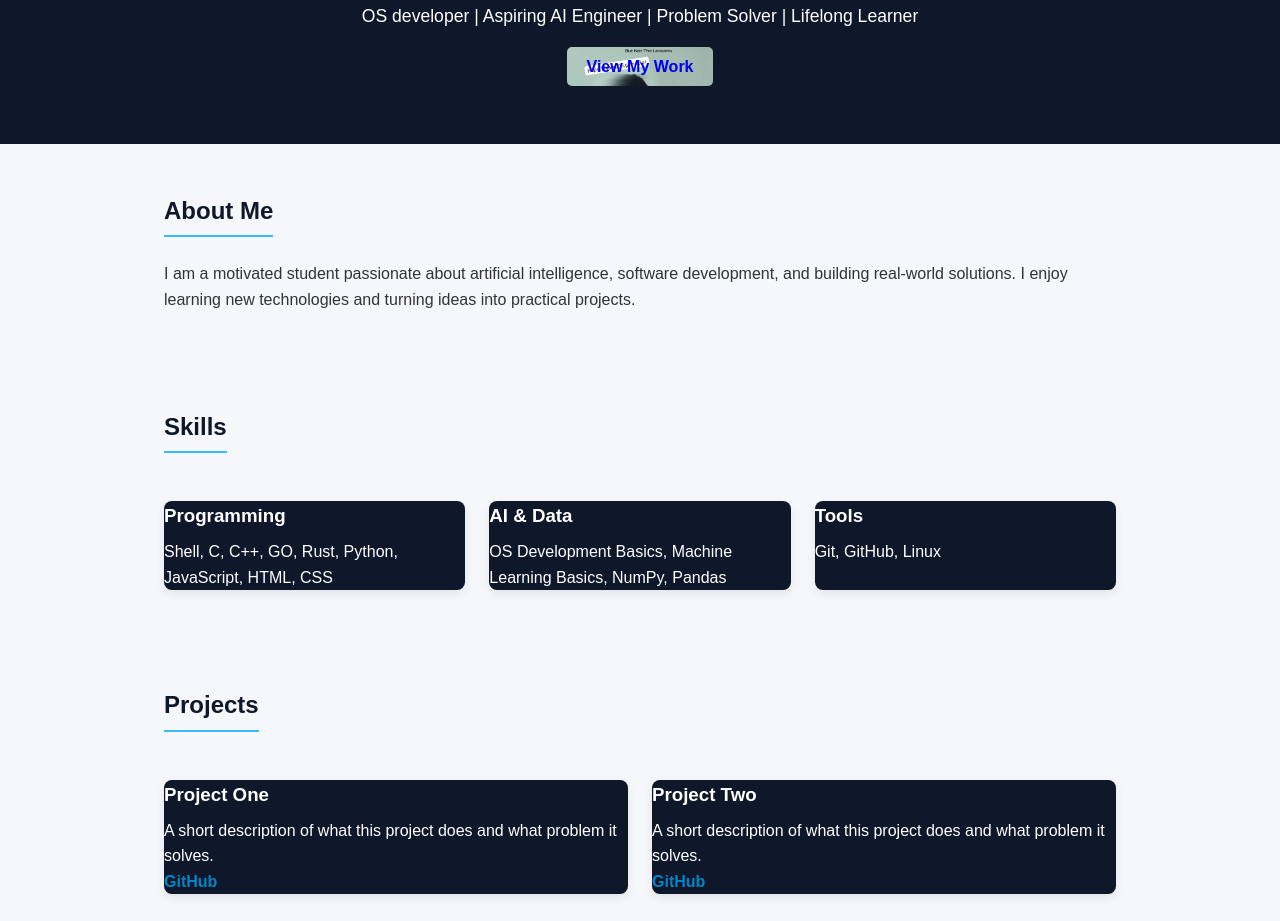
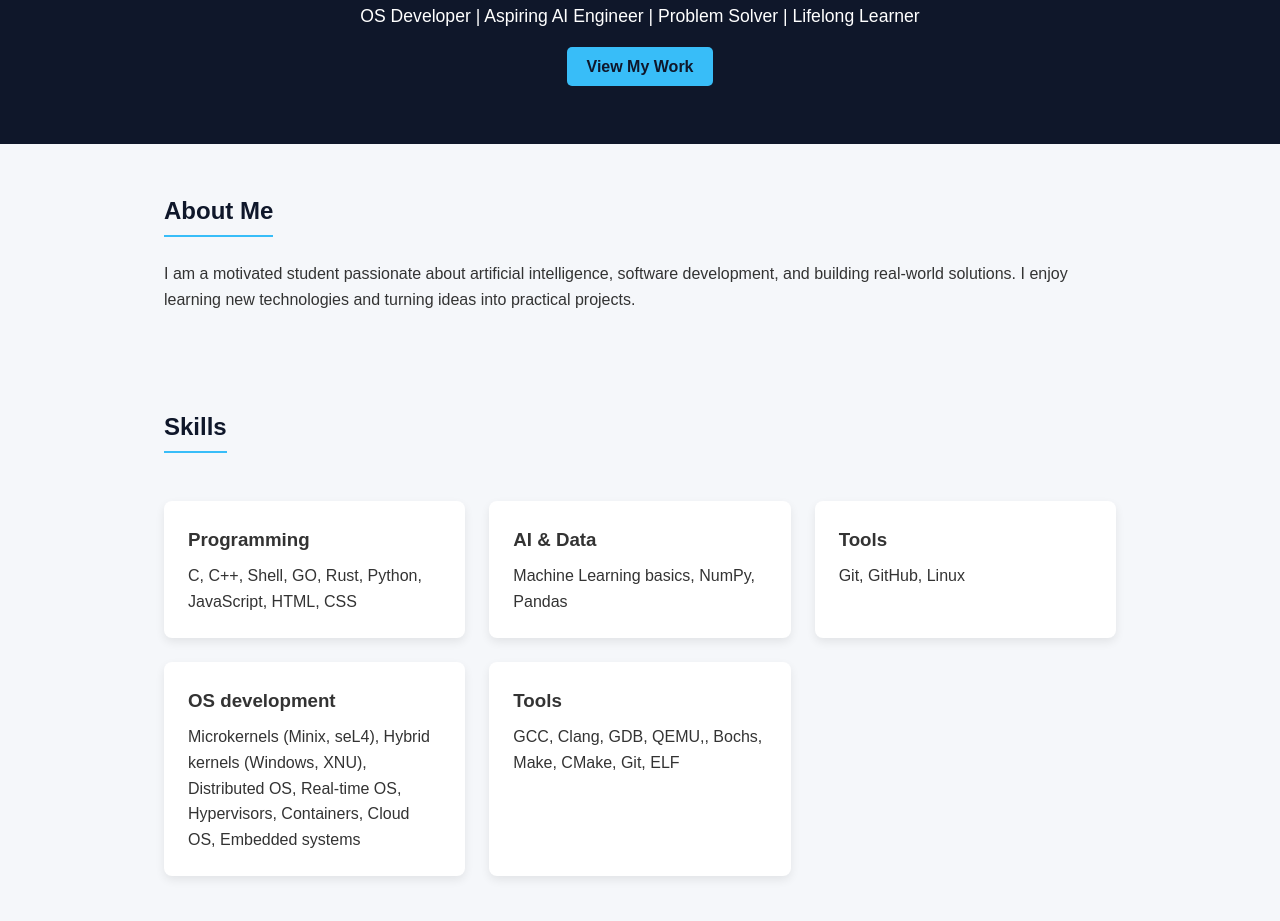
Before and after one commit to Hrabiu05/hrabiu05.github.io, a plain HTML site: page index.html in a window 1280 px wide. Shown: the part 134-1055 px from the top of the page. Drawn offline with Linux system fonts and the light colour scheme.

Commit message:
Update index.html

```diff
--- a/index.html
+++ b/index.html
@@ -2,8 +2,8 @@
 <html lang="en">
 <head>
   <meta charset="UTF-8" />
-  <meta name="HRABIU_05" content="width=device-width, initial-scale=1.0" />
-  <title>Personal Portfolio</title>
+  <meta name=" HRABIU_05 " content="width=device-width, initial-scale=1.0" />
+  <title> Personal Portfolio </title>
   <style>
     * { box-sizing: border-box; margin: 0; padding: 0; }
     body {
@@ -13,18 +13,16 @@
       color: #333;
     }
     header {
-	background: #0f172a;
-  	color: #fff;
-	padding: 4rem 1rem;
-  	text-align: center;
+      background: #0f172a;
+      color: #fff;
+      padding: 4rem 1rem;
+      text-align: center;
     }
-
-
     header h1 { font-size: 2.5rem; margin-bottom: 0.5rem; }
     header p { font-size: 1.1rem; margin-bottom: 1.5rem; }
     header a {
-      background: url('background.jpg') no-repeat center center;
-	  background-size: cover;
+      background: #38bdf8;
+      color: #0f172a;
       padding: 0.7rem 1.2rem;
       text-decoration: none;
       border-radius: 5px;
@@ -49,8 +47,8 @@
       margin-top: 1.5rem;
     }
     .card {
-      background: #0f172a;
-  	  color: #fff;
+      background: #fff;
+      padding: 1.5rem;
       border-radius: 8px;
       box-shadow: 0 4px 10px rgba(0,0,0,0.08);
     }
@@ -58,7 +56,7 @@
     .card a { color: #0284c7; text-decoration: none; font-weight: bold; }
     footer {
       background: #0f172a;
-  	  color: #fff;
+      color: #fff;
       text-align: center;
       padding: 2rem 1rem;
     }
@@ -68,8 +66,8 @@
 <body>
 
   <header>
-    <h1> HRABIU_05__SICIAL </h1>
-    <p> OS developer | Aspiring AI Engineer | Problem Solver | Lifelong Learner</p>
+    <h1> HRABIU_05__SOCIAL </h1>
+    <p> OS Developer | Aspiring AI Engineer | Problem Solver | Lifelong Learner </p>
     <a href="#projects">View My Work</a>
   </header>
 
@@ -87,15 +85,23 @@
     <div class="skills">
       <div class="card">
         <h3>Programming</h3>
-        <p> Shell, C, C++, GO, Rust, Python, JavaScript, HTML, CSS</p>
+        <p> C, C++, Shell, GO, Rust, Python, JavaScript, HTML, CSS</p>
       </div>
       <div class="card">
         <h3>AI & Data</h3>
-        <p> OS Development Basics, Machine Learning Basics, NumPy, Pandas</p>
+        <p>Machine Learning basics, NumPy, Pandas</p>
       </div>
       <div class="card">
         <h3>Tools</h3>
-        <p> Git, GitHub, Linux</p>
+        <p>Git, GitHub, Linux</p>
+      </div>
+	  <div class="card">
+        <h3> OS development </h3>
+        <p> Microkernels (Minix, seL4), Hybrid kernels (Windows, XNU), Distributed OS, Real-time OS, Hypervisors, Containers, Cloud OS, Embedded systems </p>
+      </div>
+      <div class="card">
+        <h3>Tools</h3>
+        <p> GCC, Clang, GDB, QEMU,, Bochs, Make, CMake, Git, ELF </p>
       </div>
     </div>
   </section>
@@ -106,18 +112,18 @@
       <div class="card">
         <h3>Project One</h3>
         <p>A short description of what this project does and what problem it solves.</p>
-      	<a href="https://github.com/Hrabiu05" target="_blank">GitHub</a>
+        <a href="https://github.com/yourusername" target="_blank">GitHub</a>
       </div>
       <div class="card">
         <h3>Project Two</h3>
         <p>A short description of what this project does and what problem it solves.</p>
-        <a href="https://github.com/Hrabiu05" target="_blank">GitHub</a>
+        <a href="https://github.com/yourusername" target="_blank">GitHub</a>
       </div>
     </div>
   </section>
 
   <section id="education">
-    <h2>Education:</h2>
+    <h2> Education: </h2>
     <p>
       <strong> M.T.I University Egypth </strong><br />
       Computer Science – Year Two
@@ -128,8 +134,8 @@
     <h2>Contact</h2>
     <p>Email: hrabiu05_social@outlook.com</p>
     <p>
-    	<a href="https://github.com/Hrabiu05" target="_blank">GitHub</a>
-      	<a href="https://wa.me/c/2347064403556" target="_blank">WHAT'S APP/a>
+      <a href="https://github.com/yourusername" target="_blank">GitHub</a>
+      <a href="https://wa.me/c/2347064403556" target="_blank"> What's App </a>
     </p>
   </section>
 
```
